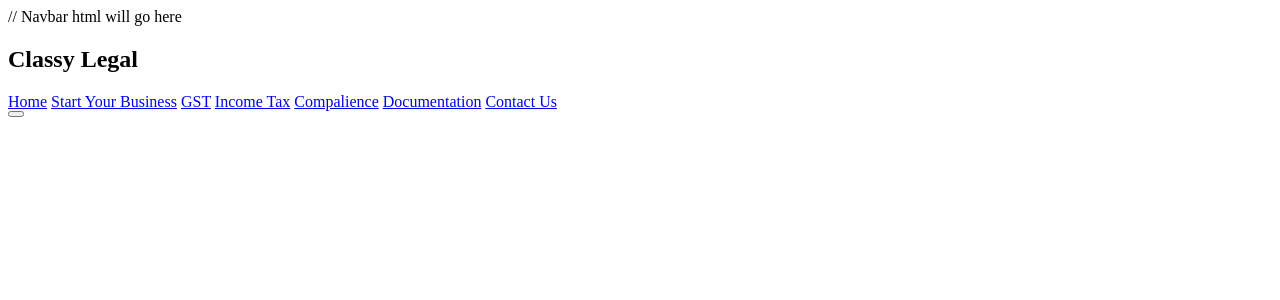
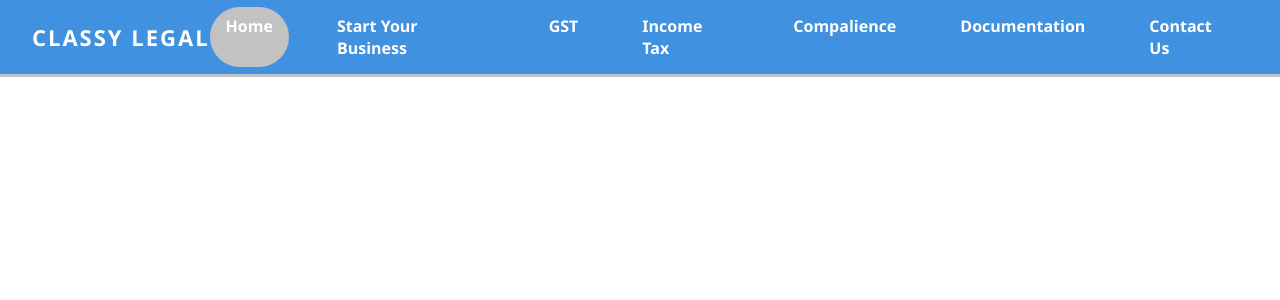
Before and after one commit to sohankanti17/ProjectClassy, a PHP site: page /partials/navbar_partial.php in a window 1280 px wide. Shown: the top 300 px of the page. Run offline with PHP 8.4, Linux system fonts and the light colour scheme.

Commit message:
Added working navbar

```diff
--- a/assets/css/styles.css
+++ b/assets/css/styles.css
@@ -12,7 +12,7 @@
 }
 
 .container{
-    max-width: 1280px;
+    max-width: 1700px;
     margin: 0 auto;
 
     display:flex;
@@ -33,7 +33,7 @@ nav{
 }
 h1{
     color: white;
-    font-size: 28px;
+    font-size: 22px;
     font-weight: 900;
     letter-spacing: 2px;
     text-transform: uppercase;
@@ -119,7 +119,7 @@ h1{
     background-color: var(--primary);
 }
 
-@media(min-width:1500px){
+@media(min-width:1280px){
     .burger {
         display: none;
     }
--- a/partials/footer_partial.php
+++ b/partials/footer_partial.php
@@ -1,4 +1,4 @@
-// Footer html will go here
+<!-- Footer html will go here -->
 
 <footer>
 
--- a/partials/navbar_partial.php
+++ b/partials/navbar_partial.php
@@ -1,4 +1,9 @@
-// Navbar html will go here
+<!-- Navbar html will go here -->
+
+<link
+      rel="stylesheet"
+      href="assets\css\styles.css"
+    />
 
 <nav>
 <div class="container">
@@ -22,3 +27,5 @@
 
 </div>
 </nav>
+
+<script src="assets\js\script.js"></script>
--- a/partials/scripts_partial.php
+++ b/partials/scripts_partial.php
@@ -1,5 +1,5 @@
-// All common scripts will go here
+<!-- All common scripts will go here -->
 
 <script src="https://cdn.jsdelivr.net/npm/bootstrap@5.1.3/dist/js/bootstrap.bundle.min.js" integrity="sha384-ka7Sk0Gln4gmtz2MlQnikT1wXgYsOg+OMhuP+IlRH9sENBO0LRn5q+8nbTov4+1p" crossorigin="anonymous"></script>
 
-<script src="\assets\js\script.js">
+<script src=".\assets\js\script.js">
--- a/partials/styles_partial.php
+++ b/partials/styles_partial.php
@@ -1,8 +1,8 @@
-// All common stylings will go here
+<!-- All common stylings will go here -->
 
 <link rel="shortcut icon" href="LOGO" type="image/x-icon">
 <meta charset="utf-8">
 <meta http-equiv="X-UA-Compatible" content="IE=edge">
 <meta name="viewport" content="width=device-width, initial-scale=1.0, maximum-scale=1.0, user-scalable=0">
 <link href="https://cdn.jsdelivr.net/npm/bootstrap@5.1.3/dist/css/bootstrap.min.css" rel="stylesheet" integrity="sha384-1BmE4kWBq78iYhFldvKuhfTAU6auU8tT94WrHftjDbrCEXSU1oBoqyl2QvZ6jIW3" crossorigin="anonymous">
-<link href="/assets/css/styles.css">
+<link href="./assets/css/styles.css">
```
Also changed, not shown: index.php (+12 -12 lines).
